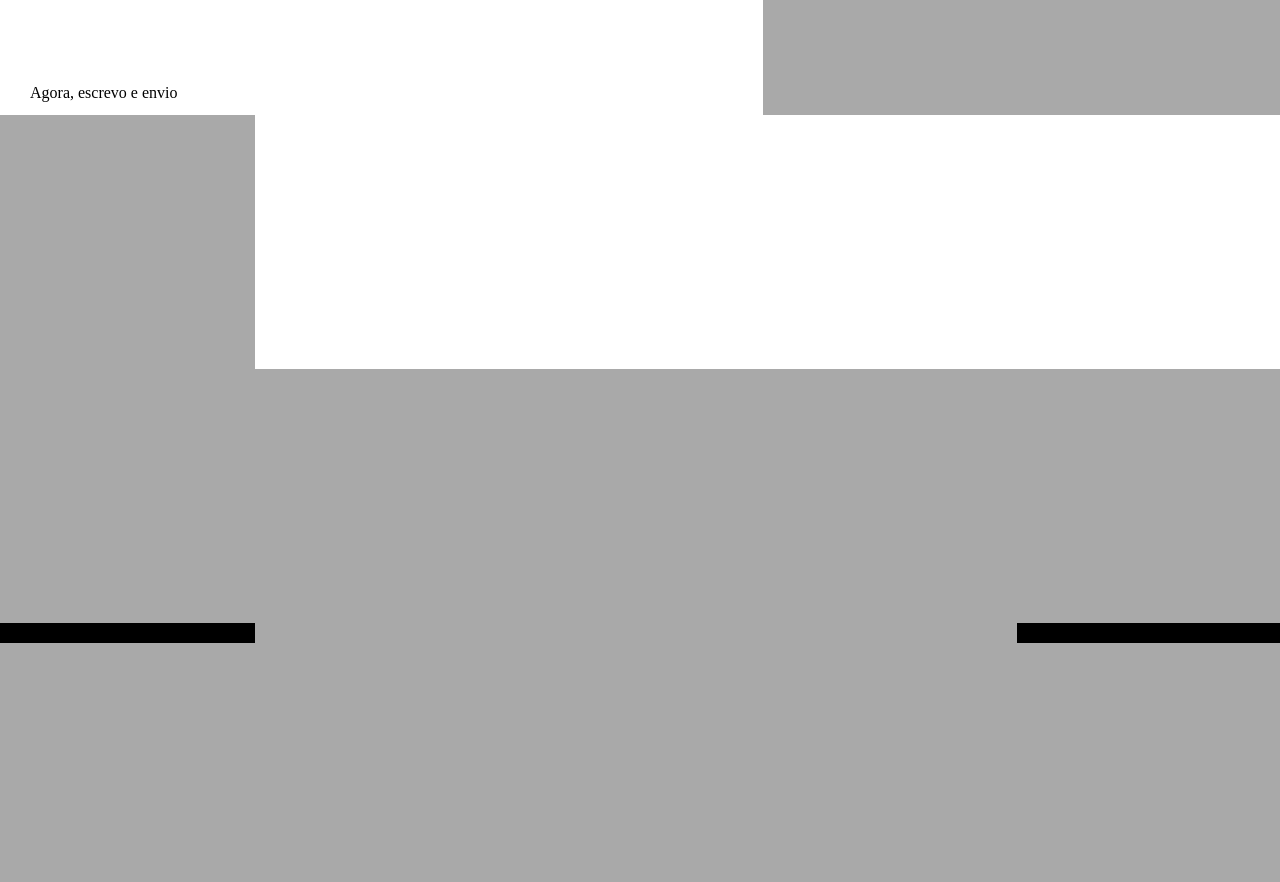
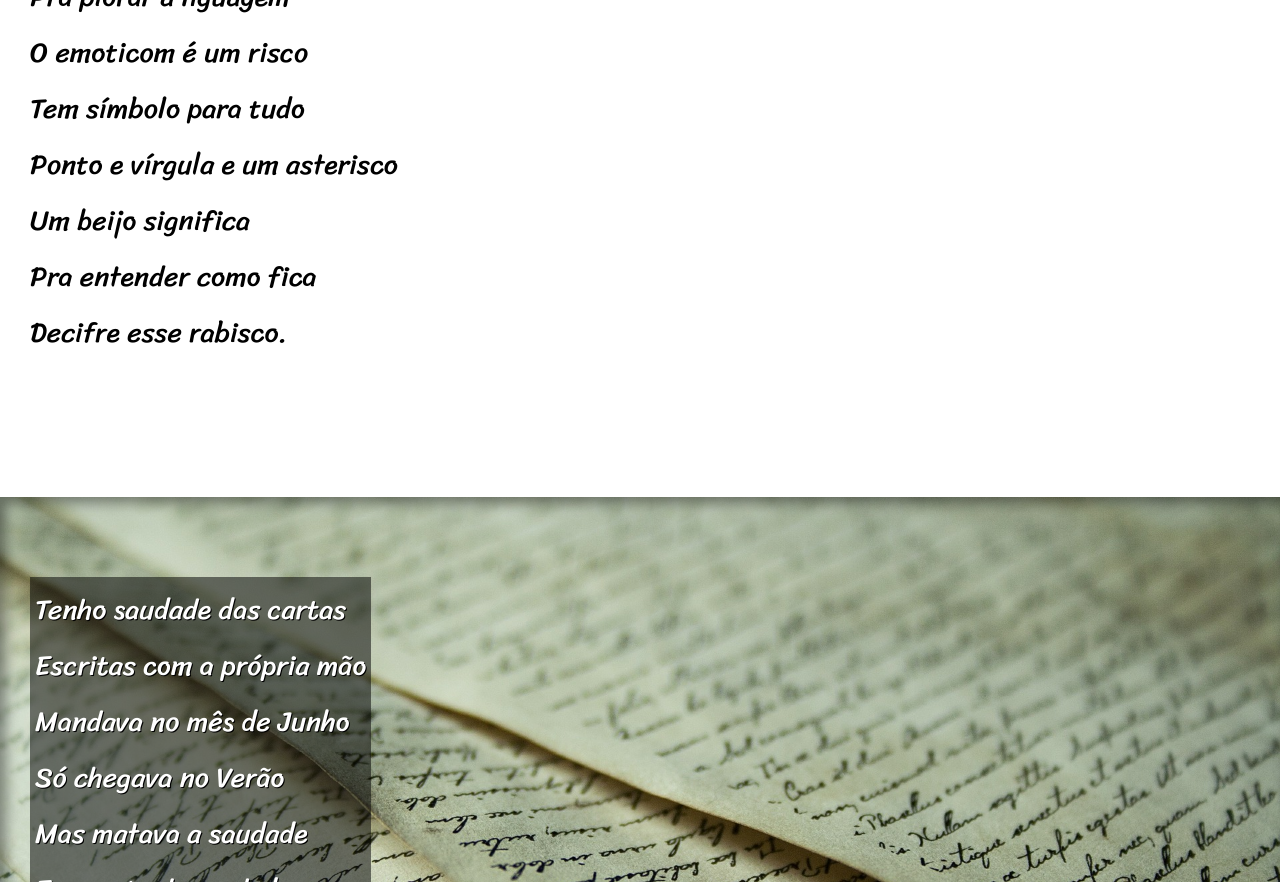
Before and after one commit to GabrielGomeess/html-css, a plain HTML site: page desafios/d012b/index.html in a window 1280 px wide. Shown: the part 1918-2800 px from the top of the page. Before the commit the page ends 2561 px from the top, so only its background shows below. Drawn offline with Linux system fonts and the light colour scheme.

Commit message:
atualizando o desafio012

```diff
--- a/desafios/d012b/estilo/style.css
+++ b/desafios/d012b/estilo/style.css
@@ -1,13 +1,23 @@
 @charset "UTF-8";
+
+@import url('https://fonts.googleapis.com/css2?family=Passion+One:wght@400;700;900&family=Sriracha&display=swap');
+
+:root{
+    --fonte01: Verdana, Geneva, Tahoma, sans-serif;
+    --fonte02: 'Passion One', 'cursive';
+    --fonte03: 'Sriracha', 'cursive';
+}
 
 *{
     margin: 0px;
     padding: 0px;
+    font-size: 1em;
 }
 
 html, body{
     min-height: 100vh;
     background-color: darkgrey;
+    font-family: var(--fonte01);
 }
 
 header{
@@ -19,6 +29,8 @@ header{
 header > h1{
     padding-top: 50px;
     font-variant: small-caps;
+    font-family: var(--fonte02);
+    font-size: 4em;
 }
 
 header > p{
@@ -40,6 +52,12 @@ section{
     padding-bottom: 10vh;
     padding-left: 30px;
     line-height: 2em;
+    font-family: var(--fonte03);
+    font-size: 3.5vh;
+}
+
+section > p{
+    padding-bottom: 2em;
 }
 
 section.normal{
@@ -50,11 +68,25 @@ section.normal{
 section.imagem{
     background-color: rgb(51, 51, 51);
     color: white;
+    box-shadow: inset 6px 6px 13px rgba(0, 0, 0, 0.404);
+}
+
+section#img01{
+    background: black url(../imagens/background001.jpg) right center no-repeat fixed;
+    background-size: cover;
+}
+
+section#img02{
+    background: black url(../imagens/background002.jpg) right center
+    no-repeat fixed;
+    background-size: cover;
 }
 
 section.imagem > p{
-    width: 500px;
-    background-color: rgba(0, 0, 0, 0.253);
+    display: inline-block;
+    padding: 5px;
+    text-shadow: 1px 1px 0px black;
+    background-color: rgba(0, 0, 0, 0.514);
 }
 
 footer{
--- a/desafios/d012b/index.html
+++ b/desafios/d012b/index.html
@@ -28,7 +28,7 @@
         </p>
     </section>
 
-    <section class="imagem">
+    <section class="imagem" id="img01">
         <p>
             Não é mais como era antes<br>
             É tudo abreviado<br>
@@ -52,7 +52,6 @@
             Se o saite é muito bom<br>
             Ele vale um alto preço.
         </p>
-
         <p>
             Pra piorar a liguagem<br>
             O emoticom é um risco<br>
@@ -65,7 +64,7 @@
     </section>
 
 
-    <section class="imagem">
+    <section class="imagem" id="img02">
         <p>
             Tenho saudade das cartas<br>
             Escritas com a própria mão<br>
@@ -88,7 +87,6 @@
             O mundo ficou cativo<br>
             Da tecnologia do agora.
         </p>
-
         <p>
             Felizmente, pra orar<br>
             Não precisa de internet<br>
```
